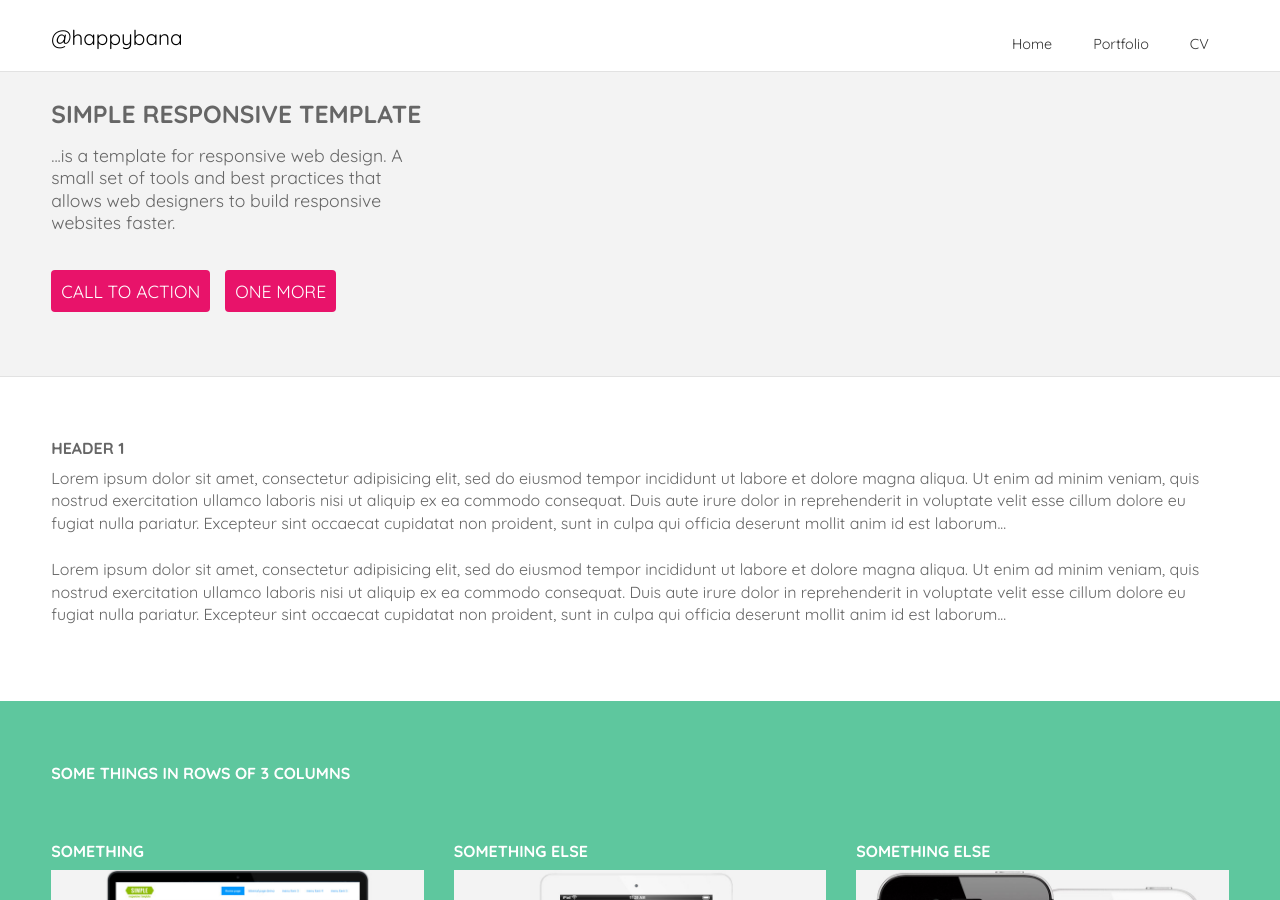
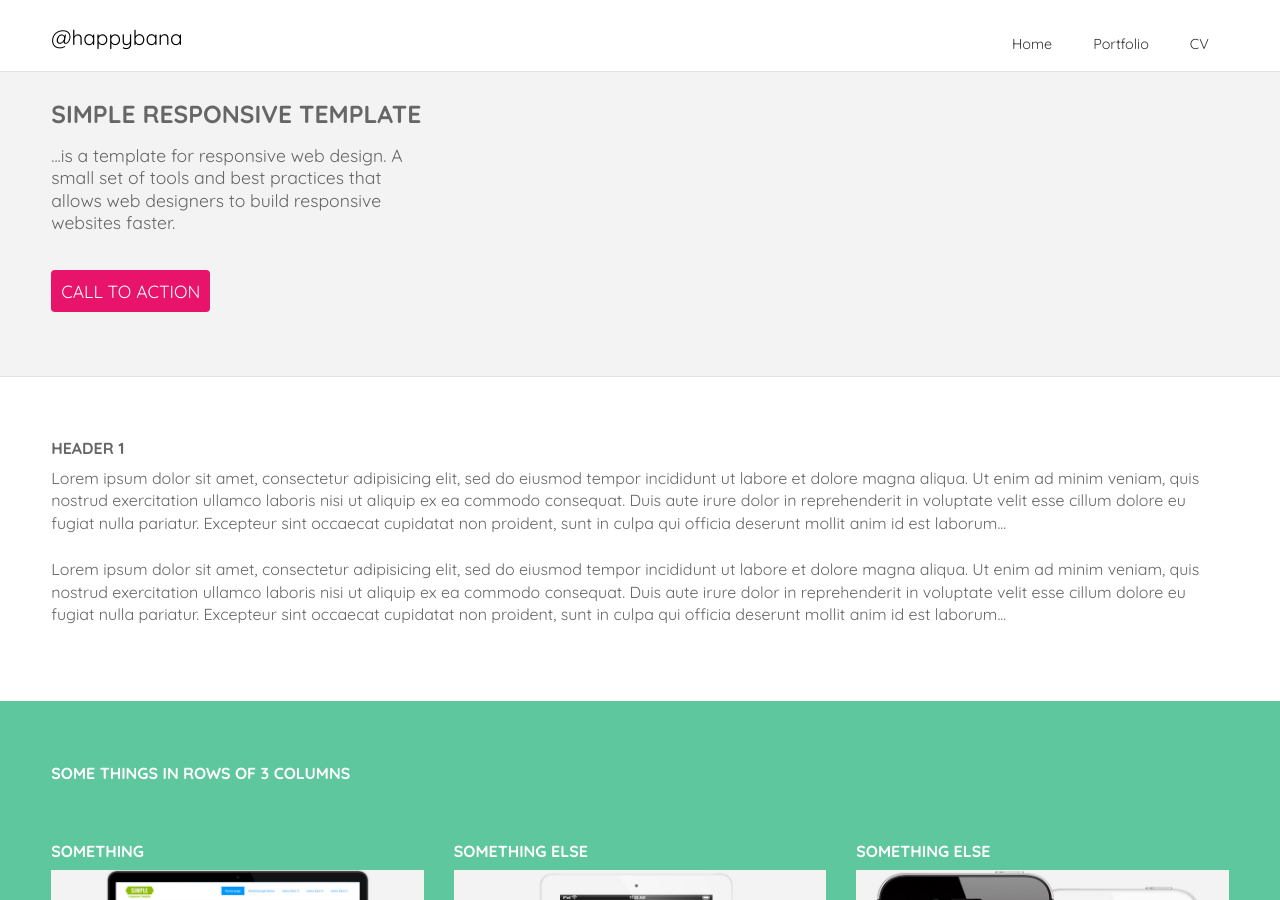
Before and after one commit to banbanbana/happybana.github.io, a Jekyll site: the page home.html, which Jekyll copies as it is, in a window 1280 px wide and 900 px high. Built offline with Jekyll 4.4.1, drawn with Linux system fonts in a browser that asks for light colours; some web fonts are replaced.

Commit message:
Update home.html

```diff
--- a/home.html
+++ b/home.html
@@ -94,7 +94,7 @@ border: 1px solid #887dc2
           <h1>Simple Responsive Template</h1>
 
             <p>...is a template for responsive web design. A small set of tools and best practices that allows web designers to build responsive websites faster.</p>
-            <p><a href="#" class="buttonlink">CALL TO ACTION</a> <a href="#" class="buttonlink">ONE MORE</a></p>
+            <p><a href="#" class="buttonlink">CALL TO ACTION</a></p>
         </div>
         <div class="grid_8 rightfloat">
         		<!-- responsive FlexSlider image slideshow -->
```
